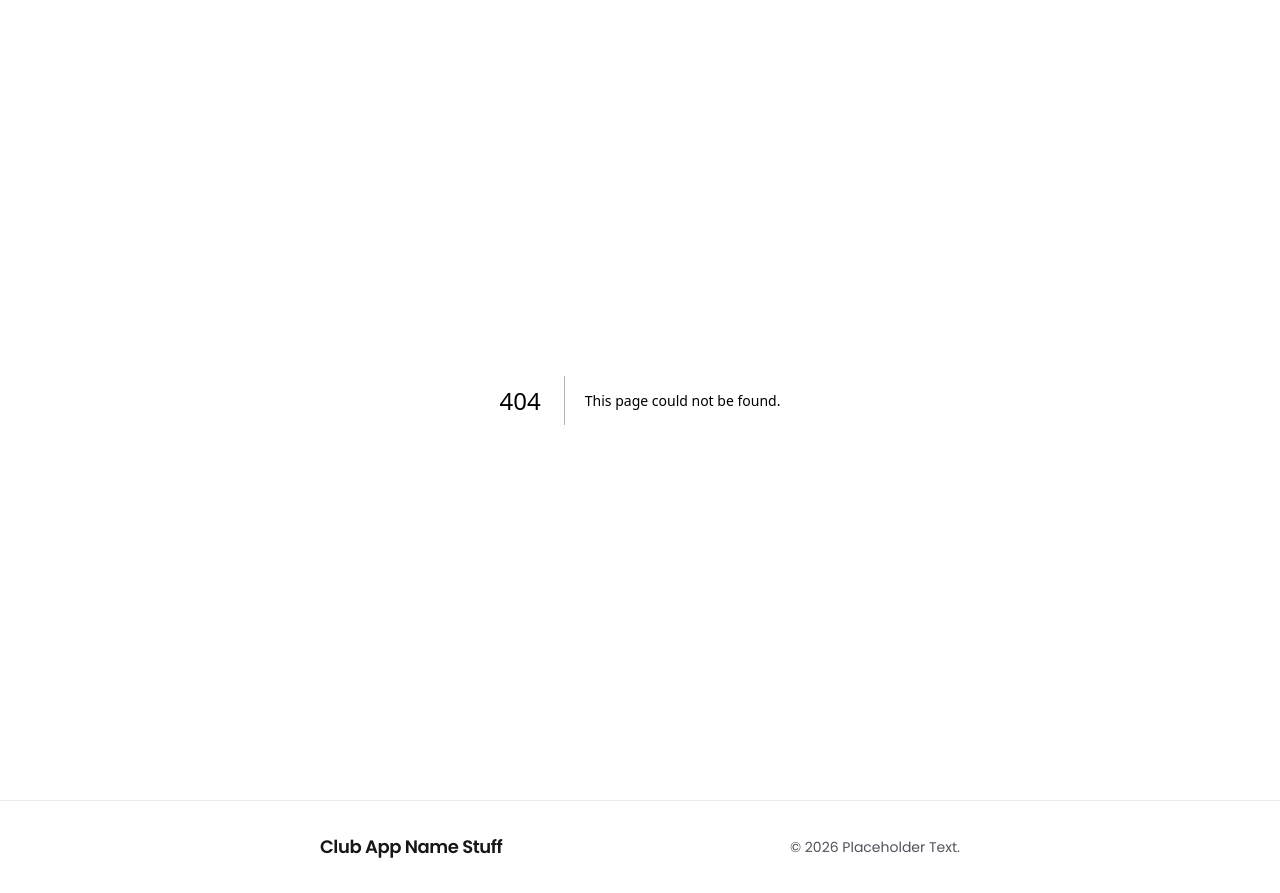
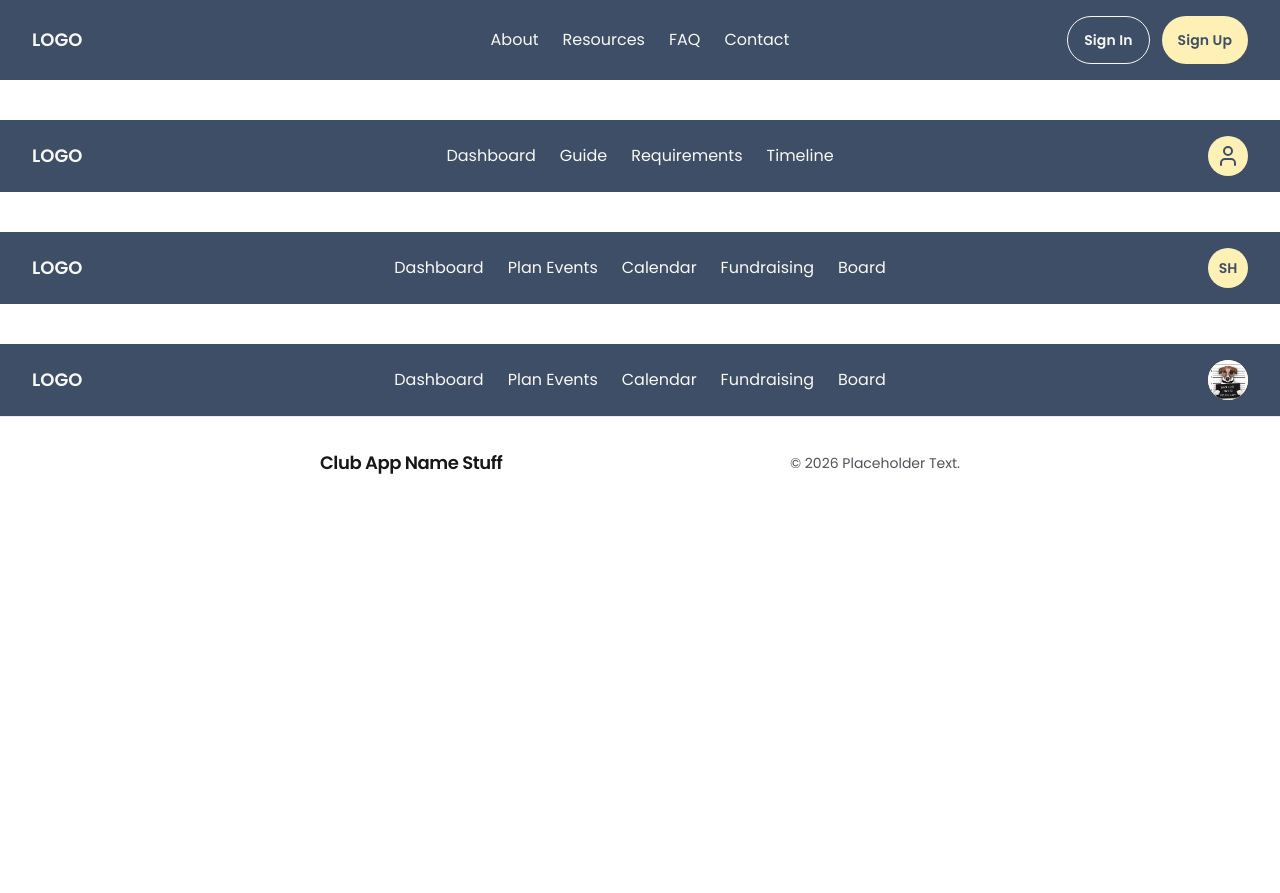
Before and after one commit to acmucsd-projects/su26-hack-team-2, a Next.js app: page /navbar-test in a window 1280 px wide. Before the commit this address had no page. After the commit the page ends 800 px from the top, so only its background shows below. Built offline with nearby package versions, Linux system fonts and the light colour scheme.

Commit message:
Add page.tsx for navbar test

```diff
--- /dev/null
+++ b/src/app/navbar-test/page.tsx
@@ -0,0 +1,13 @@
+import Navbar from '@/components/ui/Navbar';
+import TestAvatar from './test-avatar.jpg';
+
+export default function NavbarTestPage() {
+    return (
+        <div className='flex flex-col gap-10'>
+            <Navbar variant='landing' />
+            <Navbar variant='startingClub'/>
+            <Navbar variant='boardMember' userName='Shiloh H' />
+            <Navbar variant='boardMember' userName='Shiloh H' userImageUrl={TestAvatar.src} />
+        </div>
+    );
+}
```
